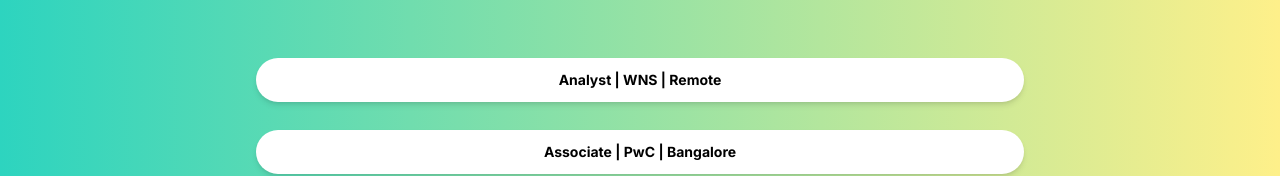
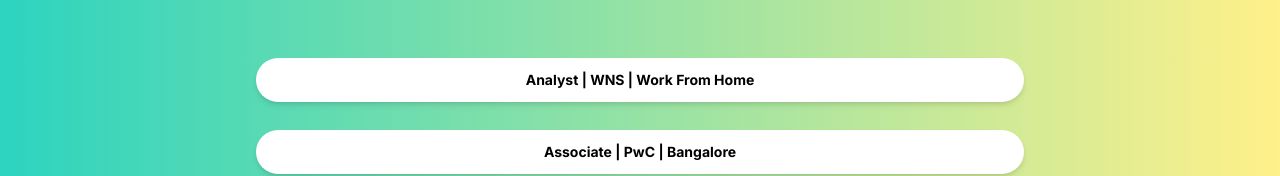
Before and after one commit to AnshumaanSinghHada/fresherscareer, a Next.js app: page / in a window 1280 px wide. Shown: the part 446-622 px from the top of the page. Built offline with nearby package versions, Linux system fonts and the light colour scheme.

Commit message:
Update JobList.ts

```diff
--- a/JobList.ts
+++ b/JobList.ts
@@ -1,7 +1,7 @@
 export const JobList: Job[] = [
       {
     id: 96,
-    heading: "Analyst | WNS | Remote",
+    heading: "Analyst | WNS | Work From Home",
     link: "https://jobs.smartrecruiters.com/WNSGlobalServices144/743999987647463-analyst-rna?trid=bb2572dc-93af-47bd-9bb1-9f049abba39c",
     image_url: "/static/img/hp.png",
   },
```
